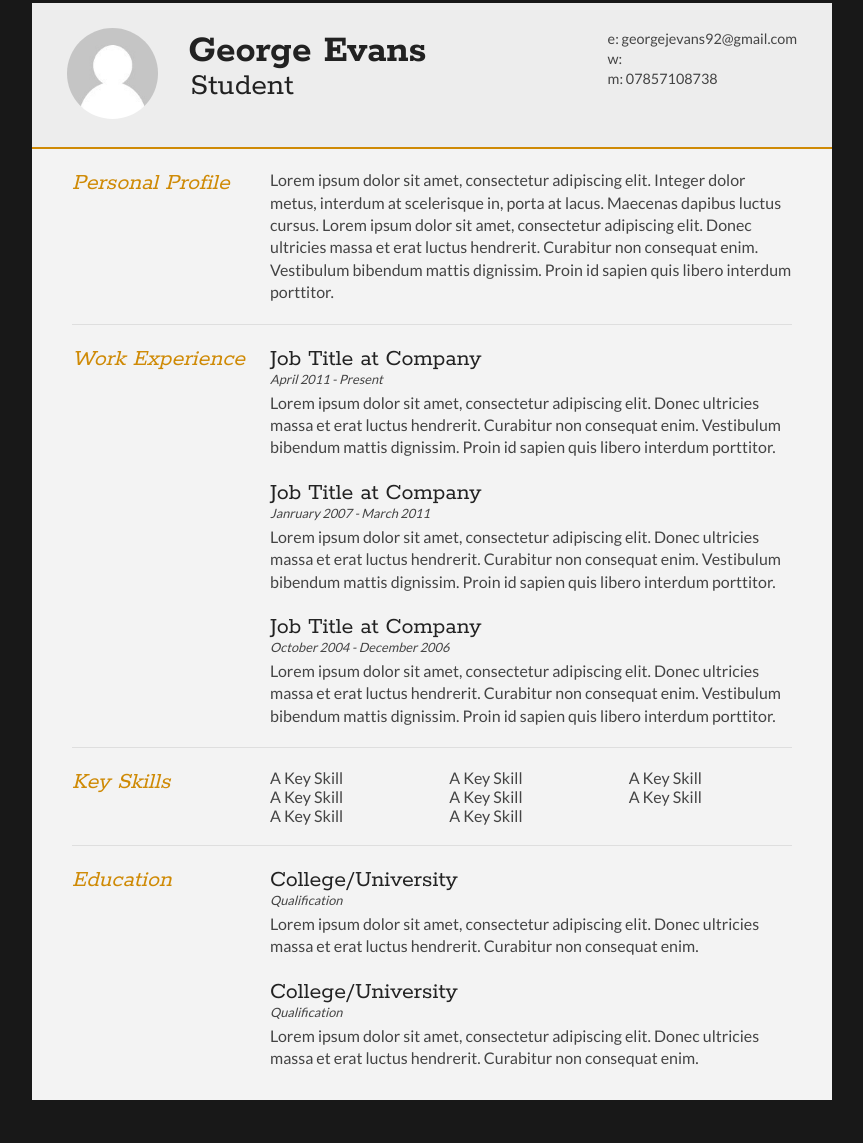
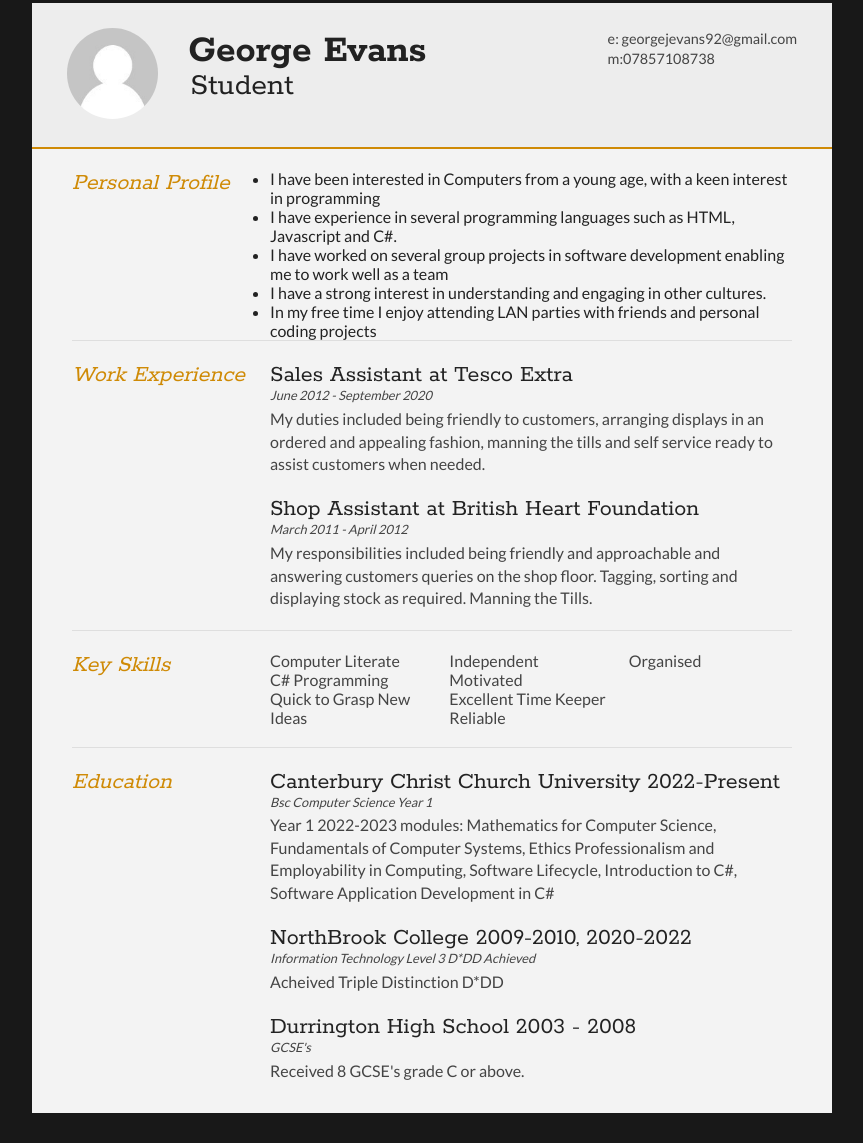
Before and after one commit to Kuruwu/htmlcv, a plain HTML site: page index.html in a window 1280 px wide. Shown: the part 27-1170 px from the top of the page, without its empty margins (208-1071 px from the left). Drawn offline with Linux system fonts and the light colour scheme.

Commit message:
Filled out CV

```diff
--- a/index.html
+++ b/index.html
@@ -1,10 +1,10 @@
 <!DOCTYPE html>
 <html>
 <head>
-<title>Joe Bloggs - Curriculum Vitae</title>
+<title>George Evans - Curriculum Vitae</title>
 
 <meta name="viewport" content="width=device-width"/>
-<meta name="description" content="The Curriculum Vitae of Joe Bloggs."/>
+<meta name="description" content="The Curriculum Vitae of George Evans."/>
 <meta charset="UTF-8">
 
 <link type="text/css" rel="stylesheet" href="style.css">
@@ -15,7 +15,7 @@
 <div id="cv" class="instaFade">
 	<div class="mainDetails">
 		<div id="headshot" class="quickFade">
-			<img src="headshot.jpg" alt="Alan Smith" />
+			<img src="headshot.jpg" alt="George Evans" />
 		</div>
 
 		<div id="name">
@@ -26,8 +26,8 @@
 		<div id="contactDetails" class="quickFade delayFour">
 			<ul>
 				<li>e: <a href="mailto:georgejevans92@gmail.com" target="_blank">georgejevans92@gmail.com</a></li>
-				<li>w: <a href="<! -- Website Goes Here -->"></a><! -- Website Goes Here --></li>
-				<li>m: 07857108738</li>
+				<!--<li>w: <a href="www.website.com"></a>www.website.com</li>-->
+				<li>m:07857108738</li>
 			</ul>
 		</div>
 		<div class="clear"></div>
@@ -41,7 +41,13 @@
 				</div>
 
 				<div class="sectionContent">
-					<p>Lorem ipsum dolor sit amet, consectetur adipiscing elit. Integer dolor metus, interdum at scelerisque in, porta at lacus. Maecenas dapibus luctus cursus. Lorem ipsum dolor sit amet, consectetur adipiscing elit. Donec ultricies massa et erat luctus hendrerit. Curabitur non consequat enim. Vestibulum bibendum mattis dignissim. Proin id sapien quis libero interdum porttitor.</p>
+					<ul>
+						<li>I have been interested in Computers from a young age, with a keen interest in programming</li>
+						<li>I have experience in several programming languages such as HTML, Javascript and C#.</li>
+						<li>I have worked on several group projects in software development enabling me to work well as a team</li>
+						<li>I have a strong interest in understanding and engaging in other cultures.</li>
+						<li>In my free time I enjoy attending LAN parties with friends and personal coding projects</li>
+					</ul>
 				</div>
 			</article>
 			<div class="clear"></div>
@@ -55,22 +61,23 @@
 
 			<div class="sectionContent">
 				<article>
-					<h2>Job Title at Company</h2>
-					<p class="subDetails">April 2011 - Present</p>
-					<p>Lorem ipsum dolor sit amet, consectetur adipiscing elit. Donec ultricies massa et erat luctus hendrerit. Curabitur non consequat enim. Vestibulum bibendum mattis dignissim. Proin id sapien quis libero interdum porttitor.</p>
+					<h2>Sales Assistant at Tesco Extra</h2>
+					<p class="subDetails">June 2012 - September 2020</p>
+					<p>My duties included being friendly to customers, arranging displays in an ordered and appealing fashion, manning the tills and self service ready to assist customers when needed.</p>
 				</article>
 
 				<article>
-					<h2>Job Title at Company</h2>
-					<p class="subDetails">Janruary 2007 - March 2011</p>
-					<p>Lorem ipsum dolor sit amet, consectetur adipiscing elit. Donec ultricies massa et erat luctus hendrerit. Curabitur non consequat enim. Vestibulum bibendum mattis dignissim. Proin id sapien quis libero interdum porttitor.</p>
+					<h2>Shop Assistant at British Heart Foundation</h2>
+					<p class="subDetails">March 2011 - April 2012</p>
+					<p> My responsibilities included being friendly and approachable and answering customers queries on the shop floor. Tagging, sorting and displaying stock as required. Manning the Tills.
+					</p>
 				</article>
 
-				<article>
+			<!--	<article>
 					<h2>Job Title at Company</h2>
 					<p class="subDetails">October 2004 - December 2006</p>
 					<p>Lorem ipsum dolor sit amet, consectetur adipiscing elit. Donec ultricies massa et erat luctus hendrerit. Curabitur non consequat enim. Vestibulum bibendum mattis dignissim. Proin id sapien quis libero interdum porttitor.</p>
-				</article>
+				</article> -->
 			</div>
 			<div class="clear"></div>
 		</section>
@@ -83,14 +90,14 @@
 
 			<div class="sectionContent">
 				<ul class="keySkills">
-					<li>A Key Skill</li>
-					<li>A Key Skill</li>
-					<li>A Key Skill</li>
-					<li>A Key Skill</li>
-					<li>A Key Skill</li>
-					<li>A Key Skill</li>
-					<li>A Key Skill</li>
-					<li>A Key Skill</li>
+					<li>Computer Literate</li>
+					<li>C# Programming</li>
+					<li>Quick to Grasp New Ideas</li>
+					<li>Independent</li>
+					<li>Motivated</li>
+					<li>Excellent Time Keeper</li>
+					<li>Reliable</li>
+					<li>Organised</li>
 				</ul>
 			</div>
 			<div class="clear"></div>
@@ -104,15 +111,21 @@
 
 			<div class="sectionContent">
 				<article>
-					<h2>College/University</h2>
-					<p class="subDetails">Qualification</p>
-					<p>Lorem ipsum dolor sit amet, consectetur adipiscing elit. Donec ultricies massa et erat luctus hendrerit. Curabitur non consequat enim.</p>
+					<h2>Canterbury Christ Church University 2022-Present</h2>
+					<p class="subDetails">Bsc Computer Science Year 1</p>
+					<p>Year 1 2022-2023 modules: Mathematics for Computer Science, Fundamentals of Computer Systems, Ethics Professionalism and Employability in Computing, Software Lifecycle, Introduction to C#, Software Application Development in C#</p>
 				</article>
 
 				<article>
-					<h2>College/University</h2>
-					<p class="subDetails">Qualification</p>
-					<p>Lorem ipsum dolor sit amet, consectetur adipiscing elit. Donec ultricies massa et erat luctus hendrerit. Curabitur non consequat enim.</p>
+					<h2>NorthBrook College 2009-2010, 2020-2022</h2>
+					<p class="subDetails">Information Technology Level 3 D*DD Achieved</p>
+					<p>Acheived Triple Distinction D*DD </p>
+				</article>
+
+				<article>
+					<h2>Durrington High School 2003 - 2008</h2>
+					<p class="subDetails">GCSE's</p>
+					<p>Received 8 GCSE's grade C or above.</p>
 				</article>
 			</div>
 			<div class="clear"></div>
```
